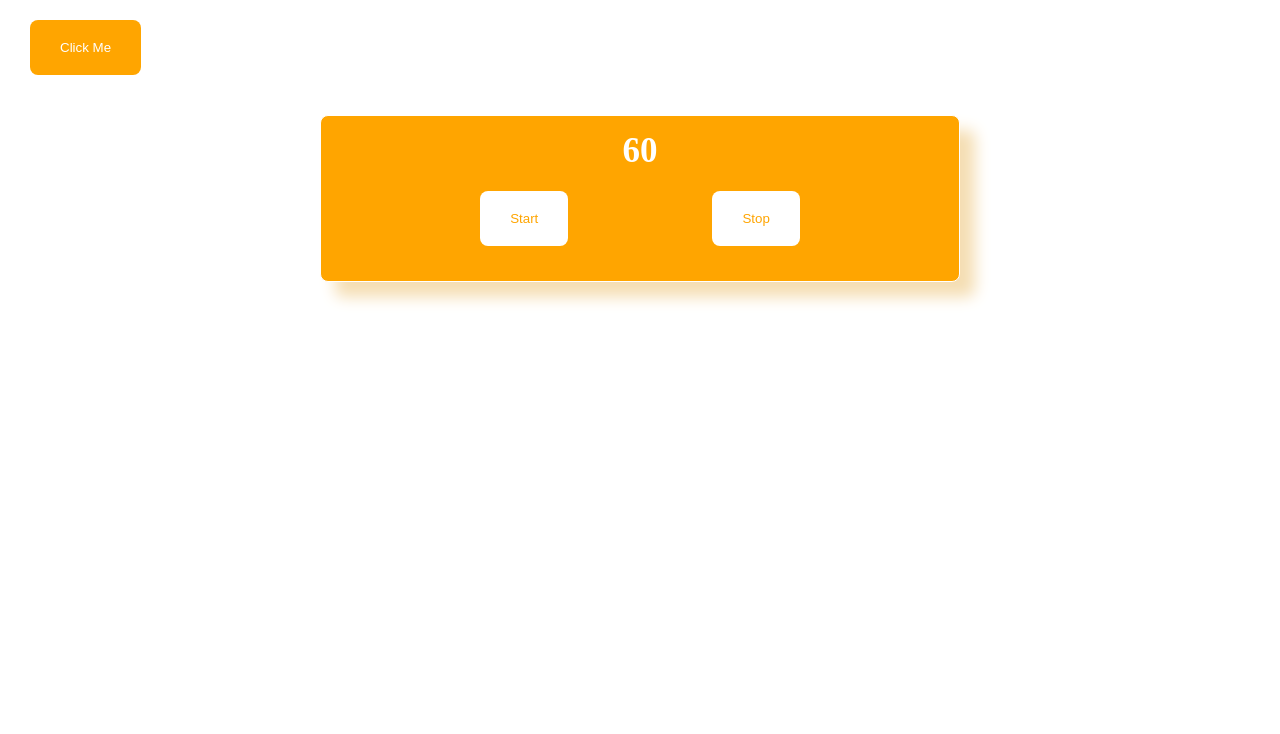
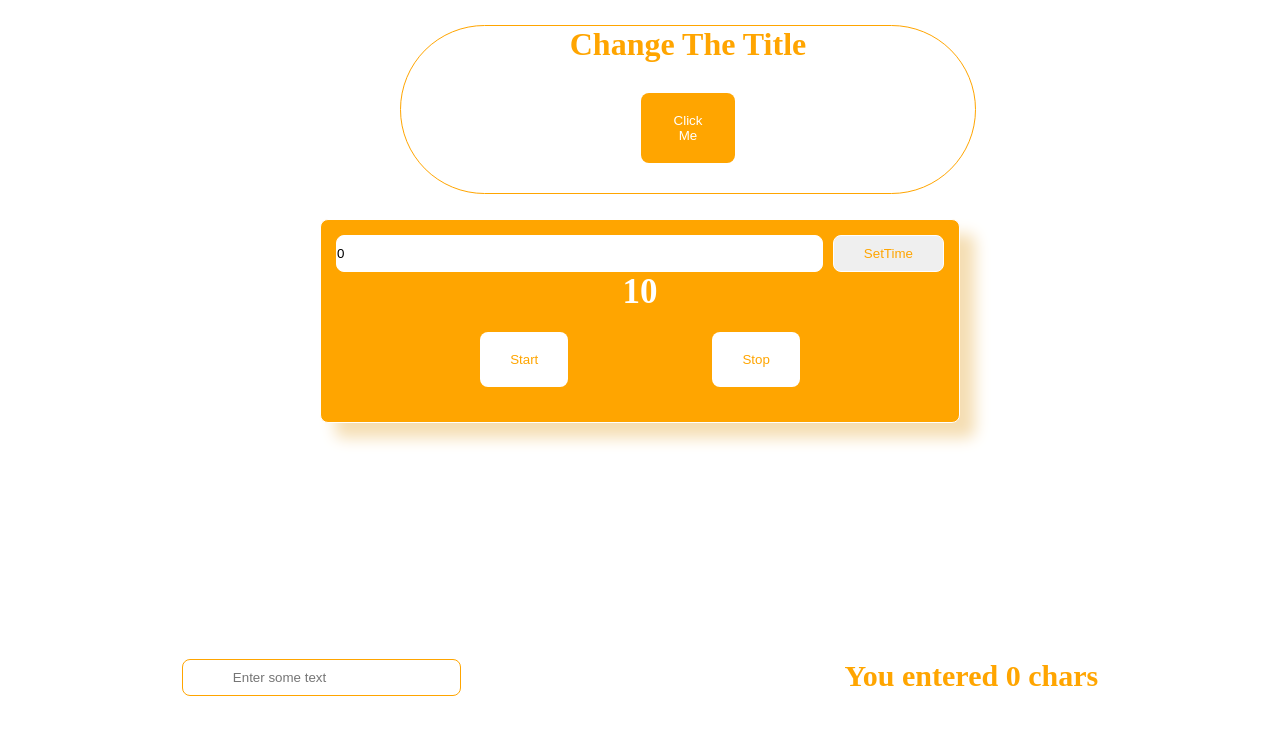
Before and after one commit to NedaTawakoli/project-with-react, a React (Vite) app: page /student in a window 1280 px wide. Shown: the top 734 px of the page. Built offline with nearby package versions, Linux system fonts and the light colour scheme.

Commit message:
parts of labminval

```diff
--- a/src/App.jsx
+++ b/src/App.jsx
@@ -22,6 +22,7 @@ import Q7 from "./Component/Question7";
 import Q8 from "./Component/Question8";
 import Q9 from "./Component/Question9";
 import Q10 from "./Component/Question10";
+import Q11 from "./Component/Question11";
 
 // import React,{ useReducer , useState } from "react";
 
@@ -203,6 +204,7 @@ function App(){
    <Q8/>
    <Q9/>
    <Q10/>
+   <Q11/>
     </div>
   )
 }
--- a/src/Component/Question10.jsx
+++ b/src/Component/Question10.jsx
@@ -2,7 +2,8 @@ import { useEffect, useState } from "react";
 
 function Q10() {
     const [running, setRunning] = useState(false);
-    const [second, setSeconds] = useState(60);
+    const [second, setSeconds] = useState(10);
+    const [myChoice,setMyChoice]=useState(0);
 
     useEffect(() => {
         let i;
@@ -23,6 +24,9 @@ function Q10() {
         return () => clearInterval(i);
 
     }, [running, second]);
+    function func(){
+        setSeconds(myChoice);
+    }
 
     return (
         <div style={{ width: "100%", height: "55vh", color: "white" }}>
@@ -39,6 +43,11 @@ function Q10() {
                     borderRadius: "8px",
                 }}
             >
+                <div style={{display:"flex",width:"100%",gap:"10px"}}>
+
+            <input value={myChoice} onChange={(e)=>setMyChoice(+e.target.value)} type="number" style={{border:"1px solid white",width:"100%",padding:"10px 0",borderRadius:"8px"}} />
+            <button onClick={func} style={{padding:"8px 30px", border:"1px solid white",borderRadius:"8px",color:"orange"}}>SetTime</button>
+                </div>
                 <h1
                     style={{
                         textAlign: "center",
--- /dev/null
+++ b/src/Component/Question11.jsx
@@ -0,0 +1,16 @@
+import { useEffect, useState } from "react";
+
+function Q11(){
+    const[value,setValue]=useState("");
+    const [shomarish,setShomarish]=useState(0);
+    useEffect(()=>{
+        setShomarish((prev)=>value.length);
+    },[value]);
+    return(
+        <div style={{width:"100%",display:"flex",textAlign:"center",gap:"20px",margin:"0px auto"}}>
+            <input value={value} onChange={(e)=>setValue(e.target.value)} type="text" placeholder="Enter some text" style={{padding:"10px 50px",margin:"0 auto",outline:"0",border:"1px solid orange", borderRadius:"8px",color:"orange"}} />
+            <h1 style={{color:"orange",margin:"0 auto",fontSize:"30px",textAlign:"center"}}> You entered {shomarish} chars</h1>
+        </div>
+    )
+}
+export default Q11;
--- a/src/Component/Question8.jsx
+++ b/src/Component/Question8.jsx
@@ -6,7 +6,10 @@ function Q8(){
     document.title = "The number is " + number;
  },[number]);
     return(
-    <button style={{padding:"20px 30px",margin:"20px 30px",borderRadius:"8px",backgroundColor:"orange",color:"white",border:"0"}} onClick={()=>setNumber(number +1)}>Click Me</button>
+      <div style={{width:"45%",margin:"25px 25pc",borderRadius:"8pc",color:"orange",justifyContent:"center",border:"1px solid orange",}}>
+        <h1 style={{textAlign:"center"}}>Change The Title</h1>
+         <button style={{padding:"20px 30px",margin:"30px 15pc",borderRadius:"8px",backgroundColor:"orange",color:"white",border:"0"}} onClick={()=>setNumber(number +1)}>Click Me</button>
+      </div>
     )
 }
 export default Q8;
```
Also changed, not shown: src/Component/Question12.jsx (added, +18 -0 lines).
